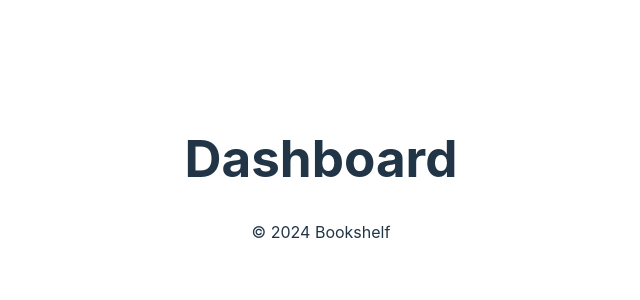
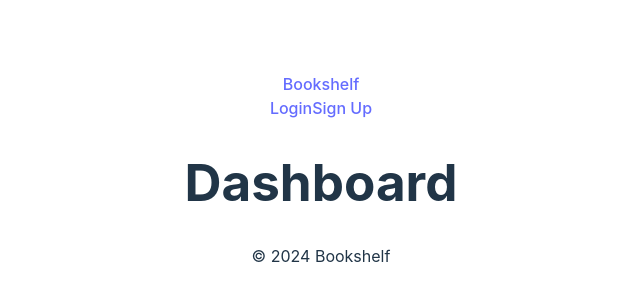
Before and after one commit to Tofeeq09/m54Week9Front, a React (Vite) app: page / in a window 1280 px wide. Shown: the part 222-522 px from the top of the page, without its empty margins (319-959 px from the left). Built offline with nearby package versions, Linux system fonts and the light colour scheme; the HTML template or start-up script is replaced by a standard one.

Commit message:
enhancement: add Links to navBar

```diff
--- a/src/components/NavBar.jsx
+++ b/src/components/NavBar.jsx
@@ -1,11 +1,19 @@
-// import { Link } from "react-router-dom";
+import { Link } from "react-router-dom";
 // import PropTypes from "prop-types";
 import Container from "./Container";
 
 const NavBar = () => {
   return (
     <Container>
-      <nav></nav>
+      <nav>
+        <Link to="/">
+          <div className="name">Bookshelf</div>
+        </Link>
+        <div>
+          <Link to="/login">Login</Link>
+          <Link to="/signup">Sign Up</Link>
+        </div>
+      </nav>
     </Container>
   );
 };
```
